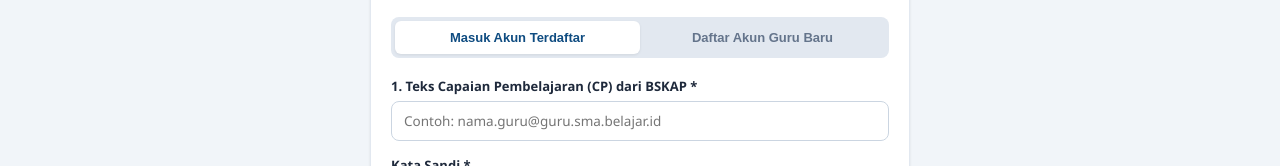
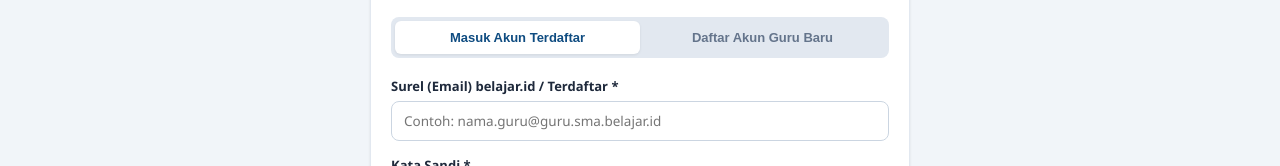
Before and after one commit to husaerympd-rgb/cp-generator, a plain HTML site: page index.html in a window 1280 px wide. Shown: the part 177-343 px from the top of the page. Drawn offline with Linux system fonts and the light colour scheme.

Commit message:
Update index.html

```diff
--- a/index.html
+++ b/index.html
@@ -677,7 +677,7 @@
           <!-- FORM LOGIN -->
           <form id="formLoginGuru" onsubmit="event.preventDefault(); prosesLoginManual();">
             <div class="form-group">
-            <label class="form-label">1. Teks Capaian Pembelajaran (CP) dari BSKAP *</label>
+              <label class="form-label">Surel (Email) belajar.id / Terdaftar *</label>
               <input type="email" id="txtEmailLogin" class="form-input" placeholder="Contoh: nama.guru@guru.sma.belajar.id" required>
             </div>
             <div class="form-group">
```
